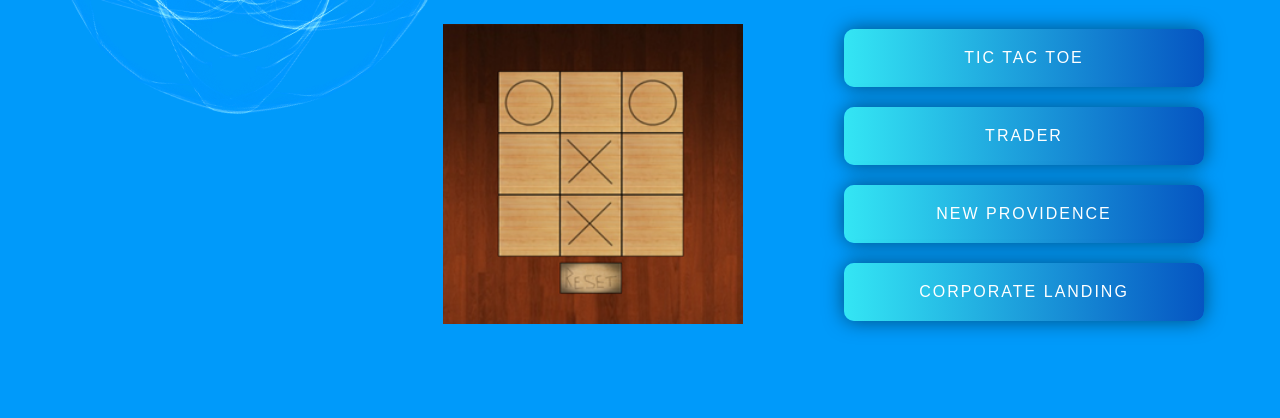
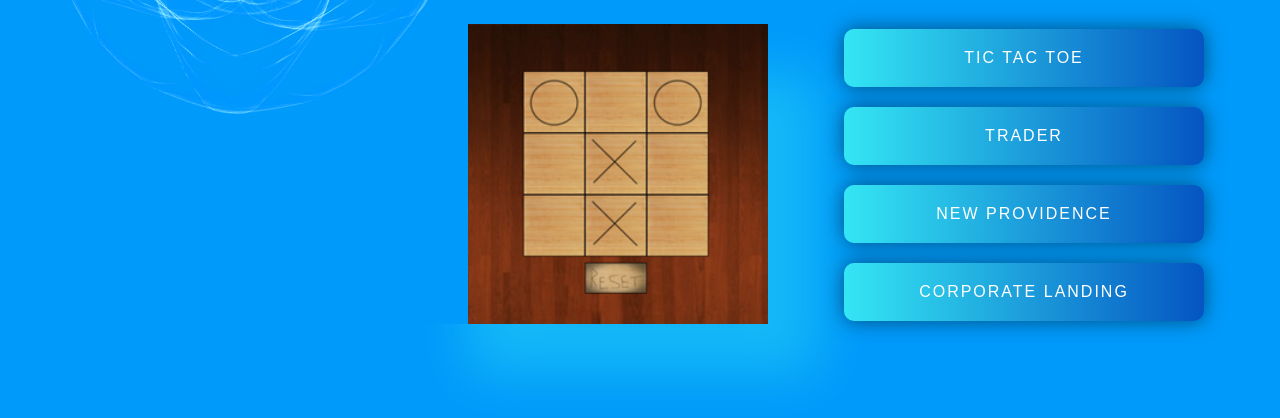
Before and after one commit to soltivka/self-projects, a plain HTML site: page projects/index.html in a window 1280 px wide. Shown: the part 704-1122 px from the top of the page. Drawn offline with nearby package versions, Linux system fonts and the light colour scheme.

Commit message:
shadowbox for screenshot

```diff
--- a/projects/index.css
+++ b/projects/index.css
@@ -240,13 +240,15 @@ header{
 }
 .game-screenshot{
   background-image:url(resources/tictactoe-screen2.png);
-  width: 70%;
+  min-width: 250px;
+  width:70%;
   height: 300px;
   margin-top: 85px;
   background-size: contain;
-  background-position: top;
+  background-position: bottom right;
   background-repeat: no-repeat;
   z-index: 1;
+  box-shadow: 50px 50px 50px rgba(52,230,244,.4);
 }
 .fractal-container:{
   displey: flex;
```
